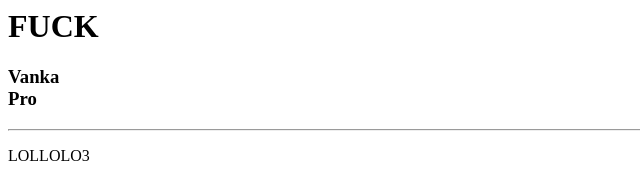
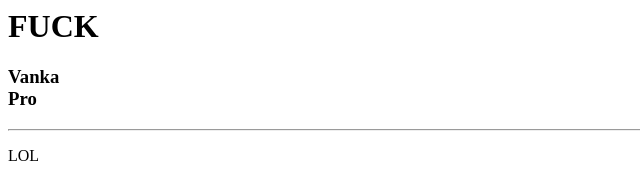
Before and after one commit to VankaPro/panchenko, a plain HTML site: page index.html in a window 1280 px wide. Shown: the top 178 px of the page, 0-640 px from the left. Drawn offline with Linux system fonts and the light colour scheme; grey boxes are pictures that could not be loaded.

Commit message:
Change article

```diff
--- a/index.html
+++ b/index.html
@@ -4,7 +4,7 @@
 	<h3><b> Vanka<br/>Pro</b></h3><!-- Заголовок c меньшим текстом и жирным шрифтом -->
 	<hr /> <!-- Линия -->
 	<!-- Абзац -->
-	<p> LOLLOLO3 </p>
+	<p> LOL </p>
 	<a href="http://vk.com/id167380699">vk.com/id167380699</a><!-- Ссылка -->
 	<img src='lol.jpg' width='250' height='300'/><!-- Картинка -->
 </body>
```
